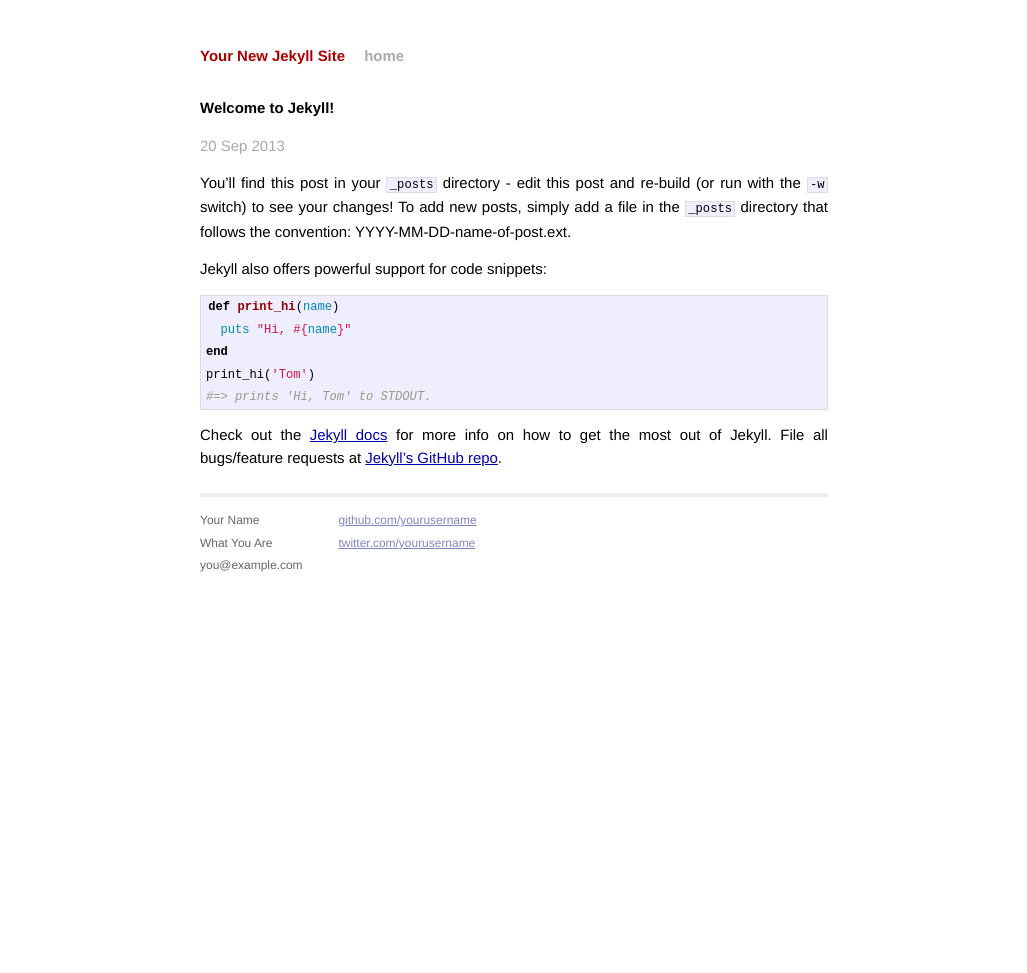
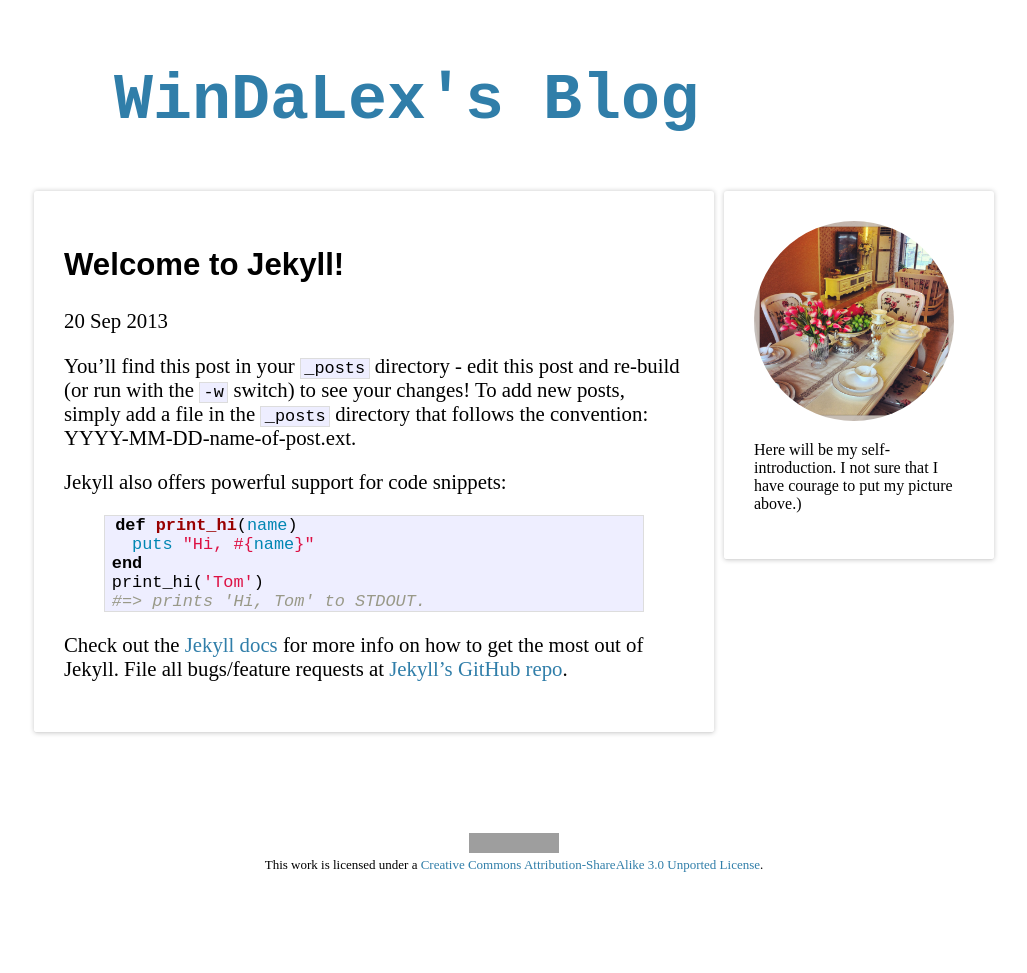
Before and after one commit to WinDaLex/windalex.github.io, a Jekyll site: the page built from _posts/2013-09-20-welcome-to-jekyll.md, in a window 1280 px wide. Shown: the whole page, without its empty margins (126-1153 px from the left). Built offline with Jekyll 4.4.1, drawn with Linux system fonts in a browser that asks for light colours; Markdown is read by kramdown in place of the engine named in the settings; before the commit the page ends 945 px from its top, so only the background shows below that; grey boxes are pictures that could not be loaded.

Commit message:
modify most of the design and ready for the blog opening

```diff
--- a/_config.yml
+++ b/_config.yml
@@ -1,3 +1,3 @@
-name: Your New Jekyll Site
+name: WinDaLex's Blog
 markdown: redcarpet
 pygments: true
--- a/_layouts/default.html
+++ b/_layouts/default.html
@@ -2,43 +2,41 @@
 <html>
     <head>
         <meta charset="utf-8">
-        <meta http-equiv="X-UA-Compatible" content="IE=edge,chrome=1">
         <title>{{ page.title }}</title>
-        <meta name="viewport" content="width=device-width">
 
         <!-- syntax highlighting CSS -->
         <link rel="stylesheet" href="/css/syntax.css">
 
         <!-- Custom CSS -->
         <link rel="stylesheet" href="/css/main.css">
+    </head>
 
-    </head>
     <body>
+        <div id="container">
+            <div id="header">
+                <h1 id="sitename"><a href="/">{{ site.name }}</a></h1>
+            </div>
 
-        <div class="site">
-          <div class="header">
-            <h1 class="title"><a href="/">{{ site.name }}</a></h1>
-            <a class="extra" href="/">home</a>
-          </div>
+            <div id="content">
+                <div id="main">
+                    {{ content }}
+                </div>
 
-          {{ content }}
+                <div id="sidebar">
+                    <div id="intro">
+                        <img src="/images/me.jpg" />
+                        <p>Here will be my self-introduction. I not sure that I have courage to put my picture above.)</p>
+                    </div>
+                </div>
 
-          <div class="footer">
-            <div class="contact">
-              <p>
-                Your Name<br />
-                What You Are<br />
-                you@example.com
-              </p>
             </div>
-            <div class="contact">
-              <p>
-                <a href="https://github.com/yourusername">github.com/yourusername</a><br />
-                <a href="https://twitter.com/yourusername">twitter.com/yourusername</a><br />
-              </p>
+
+            <div id="footer">
+                <a rel="license" href="http://creativecommons.org/licenses/by-sa/3.0/deed.en_US"><img alt="Creative Commons License" style="border-width:0" src="http://i.creativecommons.org/l/by-sa/3.0/88x31.png" /></a><br />This work is licensed under a <a rel="license" href="http://creativecommons.org/licenses/by-sa/3.0/deed.en_US">Creative Commons Attribution-ShareAlike 3.0 Unported License</a>.
             </div>
-          </div>
+
         </div>
 
     </body>
+
 </html>
--- a/_layouts/post.html
+++ b/_layouts/post.html
@@ -1,9 +1,13 @@
 ---
 layout: default
 ---
-<h2>{{ page.title }}</h2>
-<p class="meta">{{ page.date | date_to_string }}</p>
 
 <div class="post">
-{{ content }}
+    <h2>{{ page.title }}</h2>
+    <p class="meta">{{ page.date | date_to_string }}</p>
+
+    <div class="article">
+        {{ content }}
+    </div>
+
 </div>
--- /dev/null
+++ b/_posts/2013-09-20-welcome-to-jekyll.md
@@ -0,0 +1,24 @@
+---
+layout: post
+title:  "Welcome to Jekyll!"
+date:   2013-09-20 10:10:41
+categories: jekyll update
+---
+
+You'll find this post in your `_posts` directory - edit this post and re-build (or run with the `-w` switch) to see your changes!
+To add new posts, simply add a file in the `_posts` directory that follows the convention: YYYY-MM-DD-name-of-post.ext.
+
+Jekyll also offers powerful support for code snippets:
+
+{% highlight ruby %}
+def print_hi(name)
+  puts "Hi, #{name}"
+end
+print_hi('Tom')
+#=> prints 'Hi, Tom' to STDOUT.
+{% endhighlight %}
+
+Check out the [Jekyll docs][jekyll] for more info on how to get the most out of Jekyll. File all bugs/feature requests at [Jekyll's GitHub repo][jekyll-gh].
+
+[jekyll-gh]: https://github.com/mojombo/jekyll
+[jekyll]:    http://jekyllrb.com
--- a/css/main.css
+++ b/css/main.css
@@ -1,133 +1,108 @@
-/*****************************************************************************/
-/*
-/* Common
-/*
-/*****************************************************************************/
-
-/* Global Reset */
-* {
-  margin: 0;
-  padding: 0;
+body {
+    margin:             0;
 }
 
-html, body { height: 100%; }
-
-body {
-  background-color: #FFF;
-  font: 13.34px Helvetica, Arial, sans-serif;
-  font-size: small;
-  text-align: center;
+a {
+    color:              #307ea9;
+    text-decoration:    none;
 }
 
-h1, h2, h3, h4, h5, h6 {
-  font-size: 100%; }
-
-h1 { margin-bottom: 1em; }
-p { margin: 1em 0; }
-
-a         { color: #00a; }
-a:hover   { color: #000; }
-a:visited { color: #a0a; }
-
-/*****************************************************************************/
-/*
-/* Home
-/*
-/*****************************************************************************/
-ul.posts {
-  list-style-type: none;
-  margin-bottom: 2em;
+a:hover {
+    color:              #fd5d83;
 }
 
-ul.posts li {
-  line-height: 1.75em;
+#container {
+    margin:             auto;
+    width:              960px;
 }
 
-ul.posts span {
-  color: #aaa;
-  font-family: Monaco, "Courier New", monospace;
-  font-size: 80%;
+#header {
+    padding:            20px 20px 10px 80px;
 }
 
-/*****************************************************************************/
-/*
-/* Site
-/*
-/*****************************************************************************/
-
-.site {
-  font-size: 115%;
-  text-align: justify;
-  width: 42em;
-  margin: 3em auto 2em;
-  line-height: 1.5em;
+#content {
 }
 
-.site .header a {
-  font-weight: bold;
-  text-decoration: none;
+#main {
+    width:              680px;
+    float:              left;
 }
 
-.site .header h1.title {
-  display: inline-block;
-  margin-bottom: 2em;
+#sidebar {
+    margin-left:        690px;
+    padding:            30px;
+    padding:            30px;
+    box-shadow:         0 0 5px #c8c8c8;
+    border-bottom:      1px solid #ddd;
+    border-radius:      3px;
 }
 
-.site .header h1.title a {
-  color: #a00;
+#footer {
+    clear:              both;
+    font-size:          small;
+    text-align:         center;
+    padding:            100px;
 }
 
-.site .header h1.title a:hover {
-  color: #000;
+#home {
+    padding:            30px;
+    box-shadow:         0 0 5px #c8c8c8;
+    border-bottom:      1px solid #ddd;
+    border-radius:      3px;
+
 }
 
-.site .header a.extra {
-  color: #aaa;
-  margin-left: 1em;
+#intro img {
+    border-radius:      100%;
+    height:             200px;
+    width:              200px;
 }
 
-.site .header a.extra:hover {
-  color: #000;
+#sitename {
+    font-size:          500%;
+    font-family:        monospace;
 }
 
-.site .meta {
-  color: #aaa;
+.item {
+    padding:            30px;
+    margin-bottom:      30px;
+    border-top:         1px solid #c8c8c8;
 }
 
-.site .footer {
-  font-size: 80%;
-  color: #666;
-  border-top: 4px solid #eee;
-  margin-top: 2em;
-  overflow: hidden;
+.item:first-child {
+    border-top:         0;
 }
 
-.site .footer .contact {
-  float: left;
-  margin-right: 3em;
+
+.title {
+    font-family:        sans-serif;
+    font-size:          160%;
+    font-weight:        bold;
 }
 
-.site .footer .contact a {
-  color: #8085C1;
+.date {
+    font-family:        monospace;
+    color:              #aaa;
 }
 
-.site .footer .rss {
-  margin-top: 1.1em;
-  margin-right: -.2em;
-  float: right;
+.summary {
+    padding:            10px;
+    font-family:        Georgia;
 }
 
-.site .footer .rss img {
-  border: 0;
+.post {
+    box-shadow:         0 0 5px #c8c8c8;
+    border-bottom:      1px solid #ddd;
+    border-radius:      3px;
+    font-size:          130%;
+    padding:            30px;
 }
 
-/*****************************************************************************/
-/*
-/* Posts
-/*
-/*****************************************************************************/
+/* original jekyll config */
+.post h2 {
+    font-family:        sans-serif;
+}
 
-/* standard */
 .post pre {
   border: 1px solid #ddd;
   background-color: #eef;
@@ -138,6 +113,7 @@
   margin-left: 1.35em;
 }
 
+/* code highlight */
 .post code {
   border: 1px solid #ddd;
   background-color: #eef;
```
Also changed, not shown: _posts/2013-10-05-hello-world.md (added, +14 -0 lines), index.html (+12 -7 lines), images/me.jpg (added).
